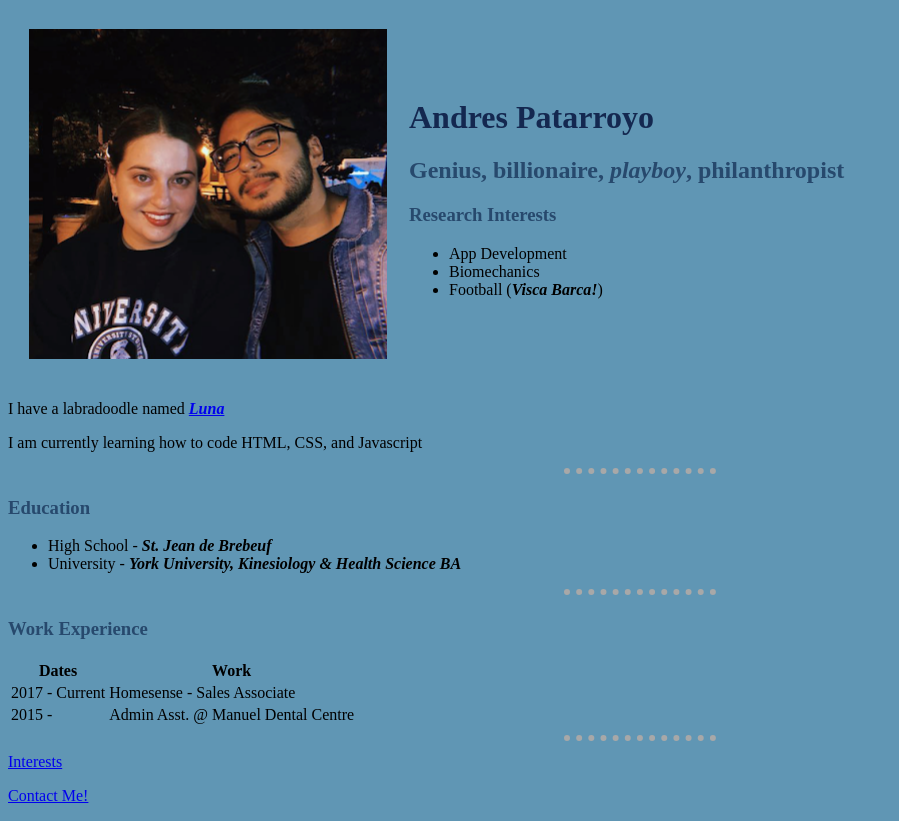
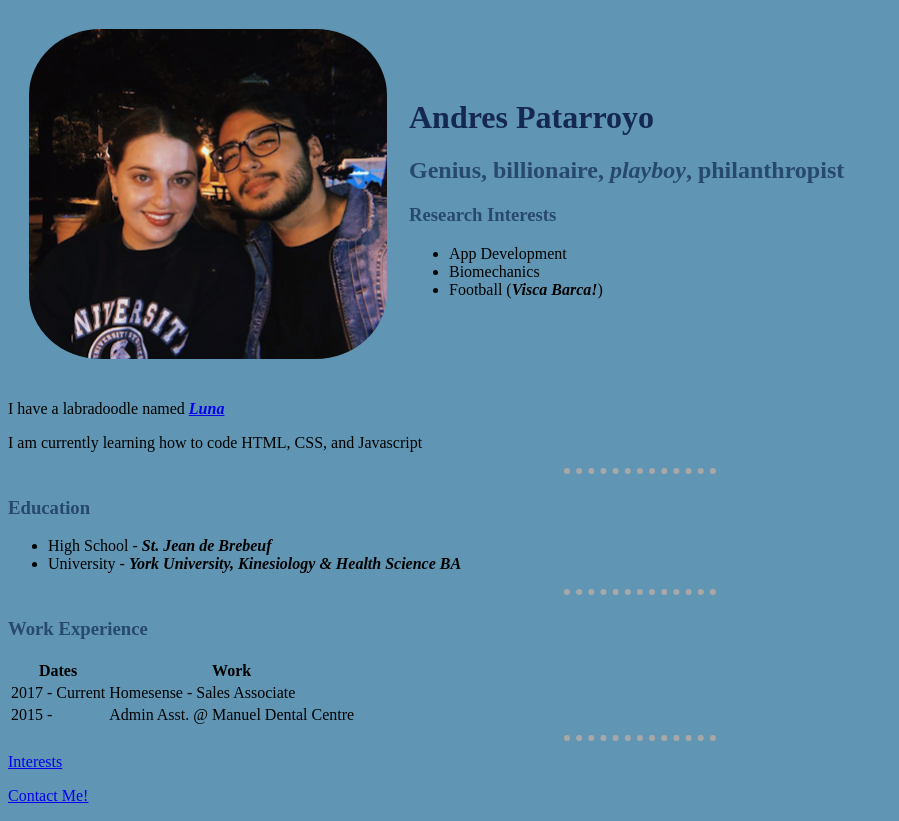
Before and after one commit to Andres-Patarroyo/Personal-Page-CSS, a plain HTML site: page index.html in a window 1280 px wide. Shown: the whole page, without its empty margins (0-899 px from the left). Drawn offline with Linux system fonts and the light colour scheme.

Commit message:
final touches

```diff
--- a/css/Styles.css
+++ b/css/Styles.css
@@ -26,7 +26,11 @@ Elements can contain multiple classes, but only one ID
 
 */
 /* CLASS SELECTORS */
+/*  mouse hover
 .Andres-Profile-Pic:hover {
+  border-radius: 20%;
+}*/
+.Andres-Profile-Pic {
   border-radius: 20%;
 }
 #name {
```
